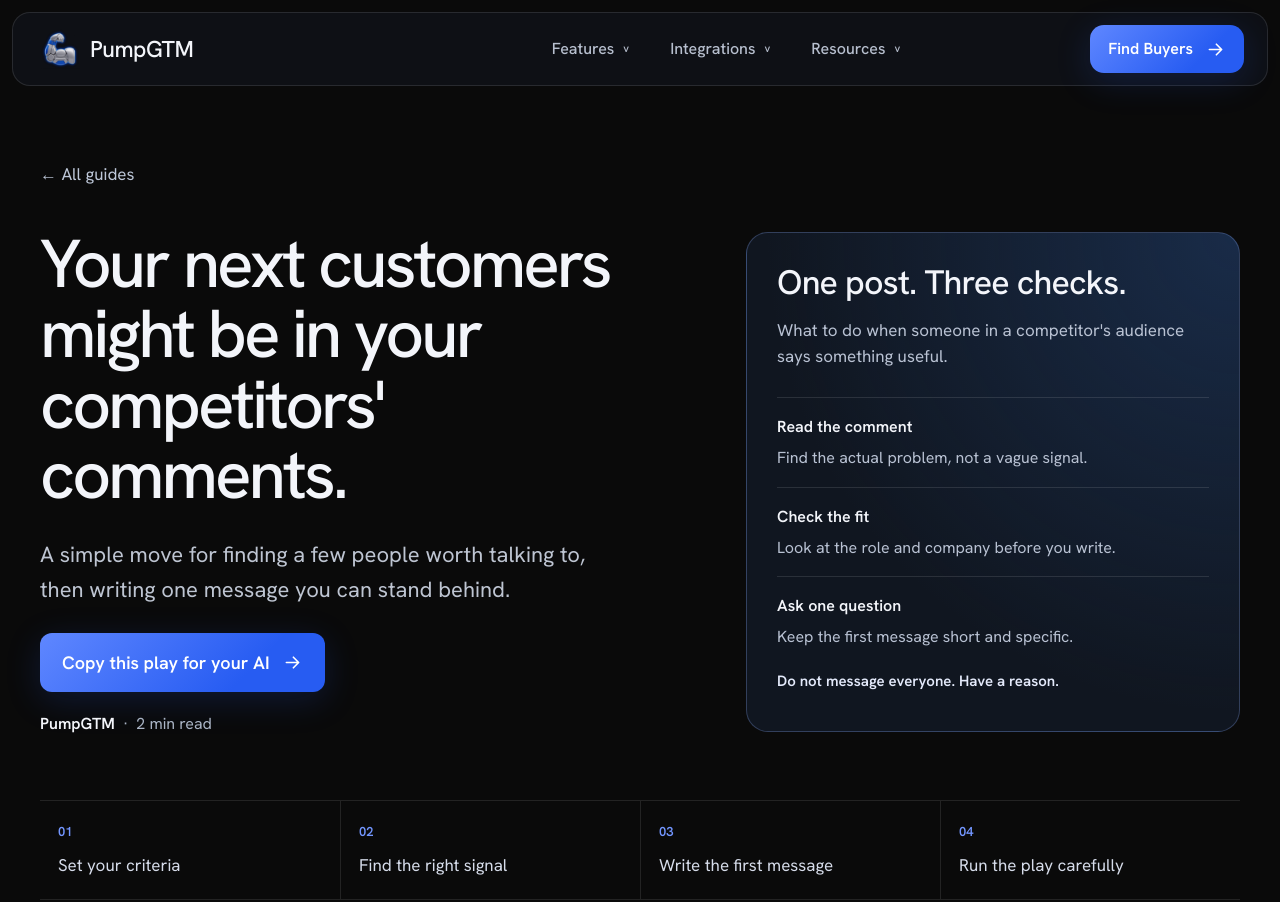
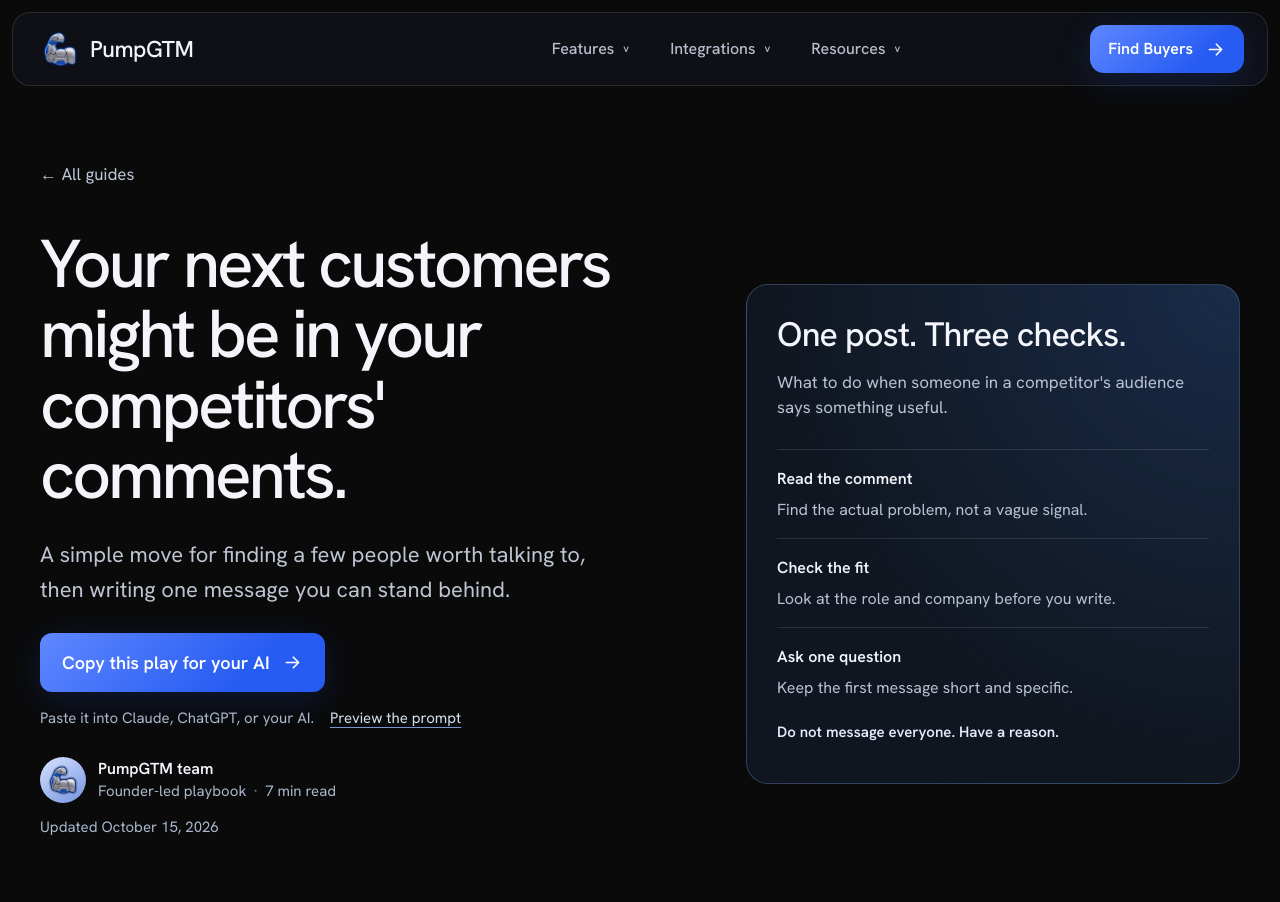
Before and after one commit to Editwithkrish/pumpgtm-playbook, a Next.js app: page /playbooks/steal-your-competitors-audience in a window 1280 px wide. Shown: the top 902 px of the page. Built offline with nearby package versions, Linux system fonts and the light colour scheme.

Commit message:
Add editorial playbook byline

```diff
--- a/src/app/globals.css
+++ b/src/app/globals.css
@@ -46,8 +46,18 @@
 .playbook-hero { align-items: center; display: grid; gap: 64px; grid-template-columns: minmax(0, 1.3fr) minmax(360px, 1fr); }
 .hero-copy-area h1 { color: var(--text); font-size: clamp(3.25rem, 5.3vw, 4.24rem); font-weight: 500; letter-spacing: -.045em; line-height: 1.04; margin: 0; max-width: 660px; }
 .deck { color: var(--soft); font-size: 22px; line-height: 1.6; margin: 26px 0; max-width: 580px; }
-.hero-meta { align-items: center; color: #aab4c5; display: flex; font-size: 16px; gap: 8px; margin-top: 20px; }
-.hero-meta strong { color: var(--text); font-weight: 600; }
+.ai-note { color: #acb8cb; font-size: 15px; line-height: 1.45; margin: 16px 0 0; }
+.ai-note a { color: #d6e0f2; margin-left: 12px; text-decoration: underline; text-decoration-color: #7994d0; text-underline-offset: 4px; }
+.ai-note a:hover { color: #fff; }
+.author-byline { margin-top: 27px; }
+.author-row { align-items: center; display: flex; gap: 12px; }
+.author-avatar { align-items: center; background: linear-gradient(145deg, #d8e4ff, #7494e0); border-radius: 50%; display: inline-flex; height: 46px; justify-content: center; overflow: hidden; width: 46px; }
+.author-avatar img { height: 32px; width: 32px; }
+.author-name, .author-role, .publish-date { margin: 0; }
+.author-name { color: #f1f5fb; font-size: 16px; font-weight: 600; }
+.author-role, .publish-date { color: #aab8cc; font-size: 15px; line-height: 1.45; }
+.author-role span { color: #74839b; margin: 0 3px; }
+.publish-date { margin-top: 14px; }
 .primary-button { font-size: 18px; gap: 12px; min-height: 57px; padding: 16px 22px; }
 .primary-button:hover { background: #4c78ff; transform: translateY(-1px); }
 .primary-button:disabled { background: #566173; box-shadow: none; cursor: not-allowed; transform: none; }
--- a/src/app/playbooks/steal-your-competitors-audience/playbook.tsx
+++ b/src/app/playbooks/steal-your-competitors-audience/playbook.tsx
@@ -227,7 +227,14 @@
               <h1>Your next customers might be in your competitors&apos; comments.</h1>
               <p className="deck">A simple move for finding a few people worth talking to, then writing one message you can stand behind.</p>
               <a className="primary-button" href="#step-1">Copy this play for your AI <ArrowIcon /></a>
-              <p className="hero-meta"><strong>PumpGTM</strong><span>·</span><span>2 min read</span></p>
+              <p className="ai-note">Paste it into Claude, ChatGPT, or your AI. <a href="#step-4">Preview the prompt</a></p>
+              <div className="author-byline">
+                <div className="author-row">
+                  <span className="author-avatar"><Image alt="" height={32} src="/pumpgtm-mark.webp" width={32} /></span>
+                  <div><p className="author-name">PumpGTM team</p><p className="author-role">Founder-led playbook <span>·</span> 7 min read</p></div>
+                </div>
+                <p className="publish-date">Updated October 15, 2026</p>
+              </div>
             </div>
             <aside className="hero-example" aria-label="One post, three checks">
               <h2>One post. Three checks.</h2>
```
